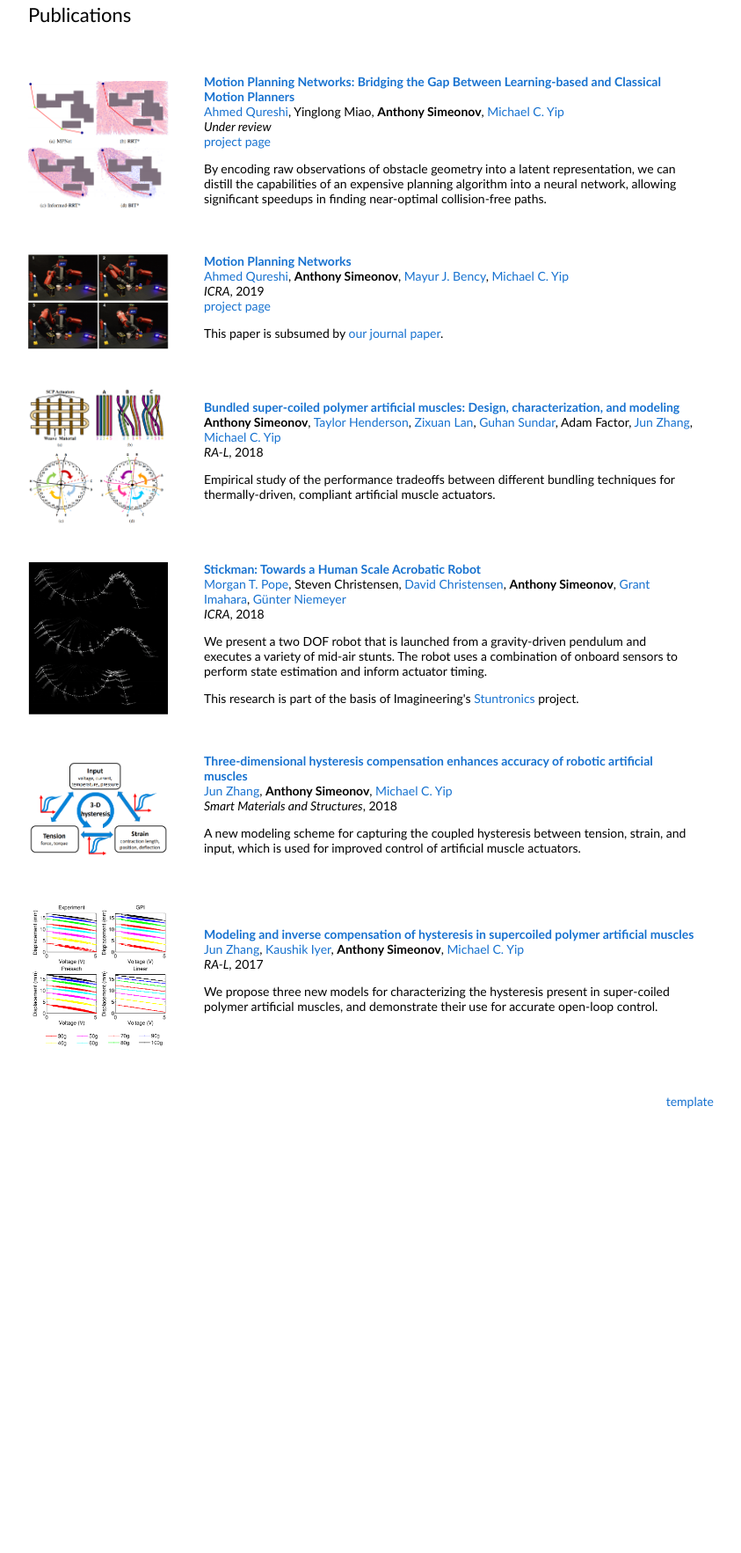
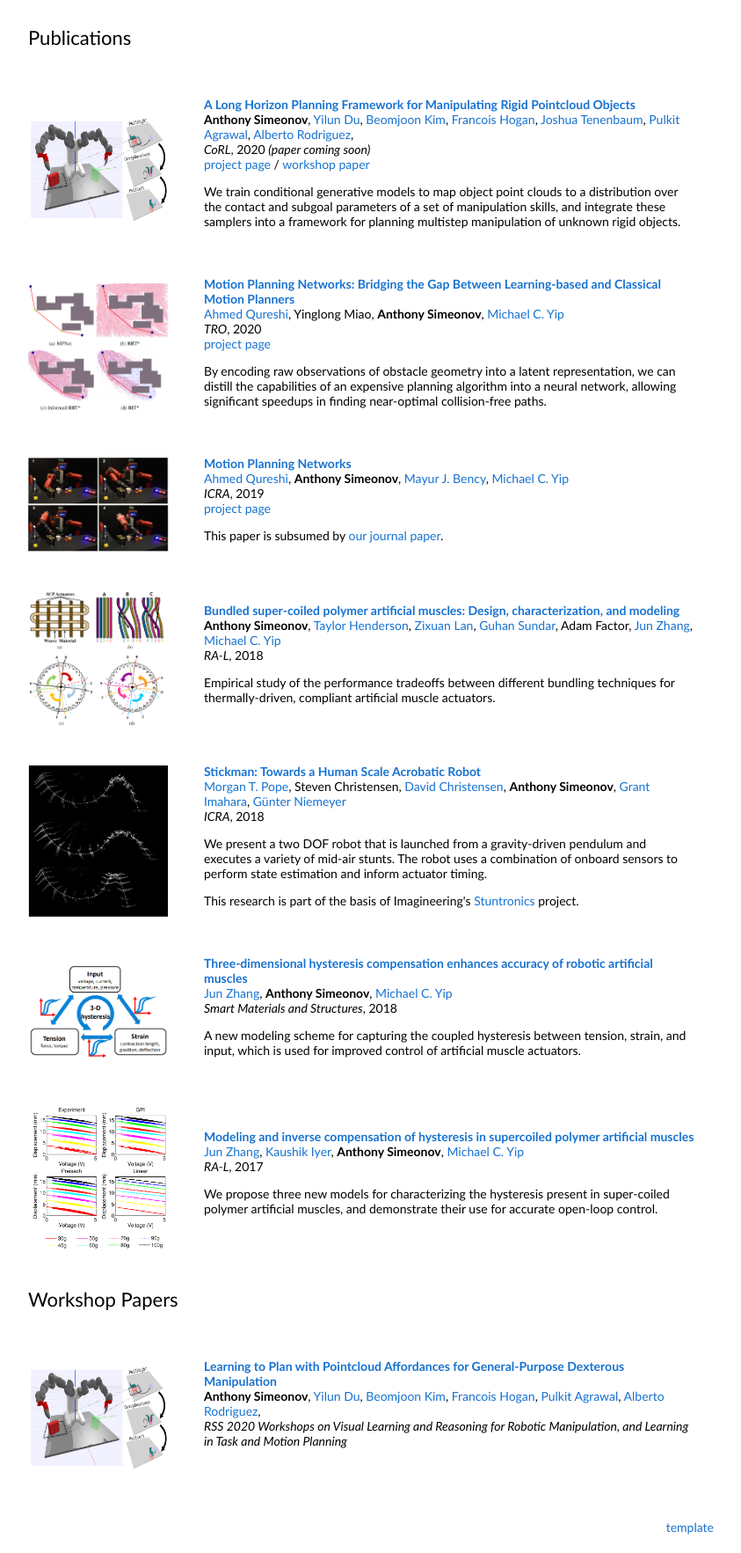
Before and after one commit to anthonysimeonov/anthonysimeonov.github.io, a plain HTML site: page index.html in a window 1280 px wide. Shown: the part 473-2238 px from the top of the page at 88% size, without its empty margins (228-1071 px from the left). Before the commit the page ends 1754 px from the top, so only its background shows below. Drawn offline with Linux system fonts and the light colour scheme.

Commit message:
added rpo-planning and updated me photo

```diff
--- a/index.html
+++ b/index.html
@@ -27,7 +27,7 @@
                                     <p style="text-align:center">
                                         <name>Anthony Simeonov</name>
                                     </p>
-                                    <p>I am a first-year Ph.D. student in the EECS department at MIT, advised by Professor <a href="https://meche.mit.edu/people/faculty/ALBERTOR@MIT.EDU">Alberto Rodriguez</a>
+                                    <p>I am a Ph.D. student in the EECS department at MIT, advised by Professor <a href="https://meche.mit.edu/people/faculty/ALBERTOR@MIT.EDU">Alberto Rodriguez</a>
                                         and Professor <a href="http://people.csail.mit.edu/pulkitag/">Pulkit Agrawal</a>. I'm interested in robot manipulation and physical interaction.
 
                                         I am fortunate to be supported by the <a href="https://www.nsfgrfp.org/">NSF GRFP</a>.
@@ -46,7 +46,7 @@
 
                                 </td>
                                 <td style="padding:2.5%;width:40%;max-width:40%">
-                                    <img style="width:100%;max-width:100%" alt="profile photo" src="images/me_headshot (circle).png">
+                                    <img style="width:100%;max-width:100%" alt="profile photo" src="images/slab-ant-cropped (circle).jpg">
                                 </td>
                             </tr>
                         </tbody>
@@ -85,6 +85,36 @@
 
                             <tr>
                                 <td style="padding:20px;width:25%;vertical-align:middle">
+                                    <img src='images/multistep_taller.png' width="100%" />
+                                </td>
+                                <td style="padding:20px;width:75%;vertical-align:middle">
+                                    <a href="https://anthonysimeonov.github.io/rpo-planning-framework/">
+                                        <papertitle>A Long Horizon Planning Framework for
+                                        Manipulating Rigid Pointcloud Objects</papertitle>
+                                    </a>
+                                    <br>
+                                    <strong>Anthony Simeonov</strong>,
+                                    <a href="https://yilundu.github.io/">Yilun Du</a>,
+                                    <a href="http://people.csail.mit.edu/beomjoon/">Beomjoon Kim</a>,
+                                    <a href="https://www.linkedin.com/in/francois-hogan-2b4025b6/">Francois Hogan</a>,
+                                    <a href="http://web.mit.edu/cocosci/josh.html">Joshua Tenenbaum</a>,
+                                    <a href="http://people.csail.mit.edu/pulkitag/">Pulkit Agrawal</a>,
+                                    <a href="http://meche.mit.edu/people/faculty/ALBERTOR@MIT.EDU">Alberto Rodriguez</a>,
+                                    <br>
+                                    <em>CoRL</em>, 2020 <em>(paper coming soon)</em>
+                                    <br>
+                                    <a href="https://anthonysimeonov.github.io/rpo-planning-framework/">project page</a> /
+                                    <a href="https://rss2020vlrrm.github.io/papers/14_CameraReadySubmission_LearningManipSkills_RSS2020_VLRRM_CameraReady.pdf">workshop paper</a>
+                                    <br>
+                                    <p></p>
+                                    <p>We train conditional generative models to map object point clouds to a distribution over the contact and subgoal parameters of a set of manipulation skills,
+                                        and integrate these samplers into a framework for planning multistep manipulation of unknown rigid objects.
+                                    </p>
+                                </td>
+                            </tr>
+
+                            <tr>
+                                <td style="padding:20px;width:25%;vertical-align:middle">
                                     <img src='images/mpnet-planning-quad.png' width="100%"/>
                                 </td>
                                 <td style="padding:20px;width:75%;vertical-align:middle">
@@ -98,7 +128,7 @@
                                     <strong>Anthony Simeonov</strong>,
                                     <a href="https://yip.eng.ucsd.edu/">Michael C. Yip</a>
                                     <br>
-                                    <em>Under review</em>
+                                    <em>TRO</em>, 2020
                                     <br>
                                     <a href="https://sites.google.com/view/mpnet/home">project page</a>
                                     <br>
@@ -241,6 +271,50 @@
                     <table style="width:100%;border:0px;border-spacing:0px;border-collapse:separate;margin-right:auto;margin-left:auto;">
                         <tbody>
                             <tr>
+                                <td style="padding:20px;width:100%;vertical-align:middle">
+                                    <heading>Workshop Papers</heading>
+                                    <p>
+                                        <!-- I'm currently interested in machine learning for data-driven planning and control.
+                                                                                Previously, I have studied the use of compliant materials as robot actuators.   -->
+                                    </p>
+                                </td>
+                            </tr>
+                        </tbody>
+                    </table>
+                    <table style="width:100%;border:0px;border-spacing:0px;border-collapse:separate;margin-right:auto;margin-left:auto;">
+                        <tbody>
+
+                            <tr>
+                                <td style="padding:20px;width:25%;vertical-align:middle">
+                                    <img src='images/multistep_taller.png' width="100%" />
+                                </td>
+                                <td style="padding:20px;width:75%;vertical-align:middle">
+                                    <a href="https://rss2020vlrrm.github.io/papers/14_CameraReadySubmission_LearningManipSkills_RSS2020_VLRRM_CameraReady.pdf">
+                                        <papertitle>Learning to Plan with Pointcloud Affordances for General-Purpose Dexterous Manipulation</papertitle>
+                                    </a>
+                                    <br>
+                                    <strong>Anthony Simeonov</strong>,
+                                    <a href="https://yilundu.github.io/">Yilun Du</a>,
+                                    <a href="http://people.csail.mit.edu/beomjoon/">Beomjoon Kim</a>,
+                                    <a href="https://www.linkedin.com/in/francois-hogan-2b4025b6/">Francois Hogan</a>,
+                                    <a href="http://people.csail.mit.edu/pulkitag/">Pulkit Agrawal</a>,
+                                    <a href="http://meche.mit.edu/people/faculty/ALBERTOR@MIT.EDU">Alberto Rodriguez</a>,
+                                    <br>
+                                    <em>RSS 2020 Workshops on Visual Learning and Reasoning for Robotic Manipulation, and Learning in Task and Motion Planning</em>
+                                    <br>
+                                    <!-- <a href="">project page</a> -->
+                                    <br>
+                                    <p></p>
+                                    <!-- <p>A framework that aims to achieve the best of TAMP and robot-learning for manipulating unmodeled rigid objects.
+                                    </p> -->
+                                </td>
+                            </tr>
+
+                    </table>
+
+                    <table style="width:100%;border:0px;border-spacing:0px;border-collapse:separate;margin-right:auto;margin-left:auto;">
+                        <tbody>
+                            <tr>
                                 <td style="padding:0px">
                                     <br>
                                     <p style="text-align:right;font-size:small;">
```
Also changed, not shown: images/multistep_larger.png (added), images/multistep_taller.png (added), images/slab-ant-cropped (circle).jpg (added), images/slab-ant-cropped.jpg (added).
